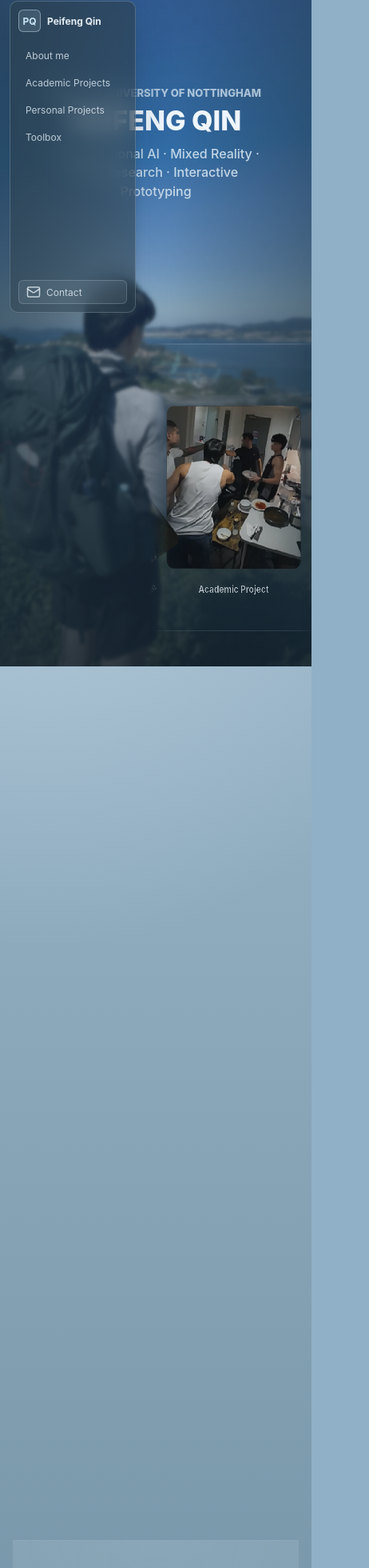
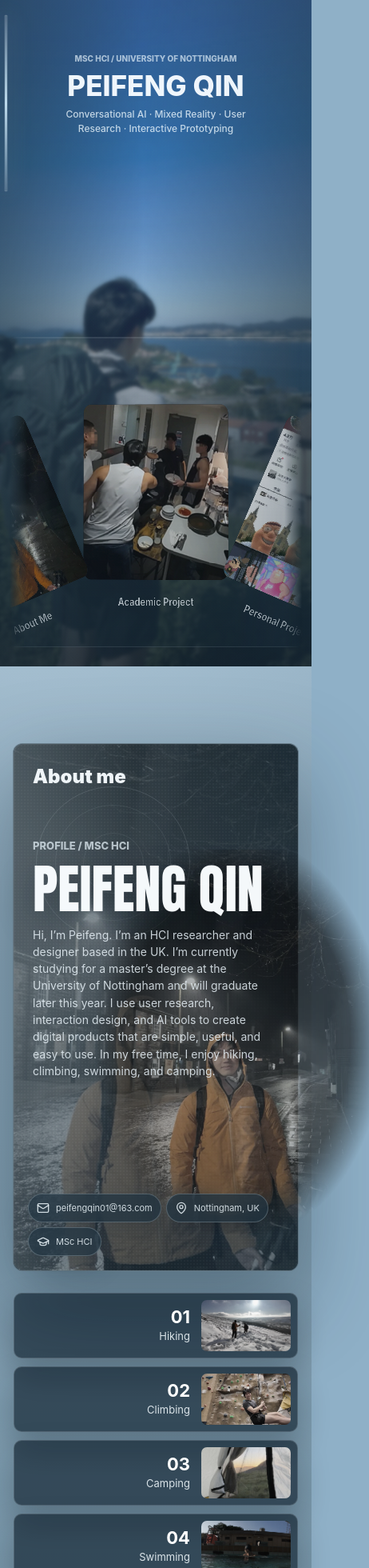
Before and after one commit to Panana-01/PeifengQinWeb, a React (Vite) app: page / in a window 390 px wide. Shown: the part 11-1971 px from the top of the page at 80% size, 462 px wide, since content can reach past the window. Built offline with nearby package versions, Linux system fonts and the light colour scheme.

Commit message:
Improve mobile responsive layout

```diff
--- a/src/PortfolioMotion.jsx
+++ b/src/PortfolioMotion.jsx
@@ -8,7 +8,8 @@ const reducedMotion = () => window.matchMedia('(prefers-reduced-motion: reduce)'
 
 function PortfolioMotion() {
   useLayoutEffect(() => {
-    if (reducedMotion()) return undefined;
+    const compactViewport = window.matchMedia('(max-width: 760px)').matches;
+    if (reducedMotion() || compactViewport) return undefined;
 
     const ctx = gsap.context(() => {
       const slowEase = 'expo.out';
--- a/src/main.jsx
+++ b/src/main.jsx
@@ -647,7 +647,9 @@ function ProjectCaseStudyPage({ caseStudy }) {
 }
 
 function App() {
-  const [isSidebarCollapsed, setIsSidebarCollapsed] = useState(false);
+  const [isSidebarCollapsed, setIsSidebarCollapsed] = useState(
+    () => window.matchMedia('(max-width: 760px)').matches || window.scrollY > 80
+  );
   const [currentHash, setCurrentHash] = useState(() => window.location.hash);
   const navItems = useMemo(
     () => [
@@ -665,7 +667,7 @@ function App() {
     const handleScroll = () => {
       if (frameId) return;
       frameId = window.requestAnimationFrame(() => {
-        const shouldCollapse = window.scrollY > 80;
+        const shouldCollapse = window.scrollY > 80 || window.matchMedia('(max-width: 760px)').matches;
         setIsSidebarCollapsed((current) => (current === shouldCollapse ? current : shouldCollapse));
         frameId = 0;
       });
@@ -719,7 +721,12 @@ function App() {
           onMouseEnter={showSidebar}
           onMouseLeave={collapseSidebarAfterHover}
         >
-          <span className="sidebar-edge-indicator" aria-hidden="true" />
+          <button
+            className="sidebar-edge-indicator"
+            type="button"
+            aria-label="Open navigation"
+            onClick={showSidebar}
+          />
           <header className="site-nav">
             <a className="brand" href="#top" aria-label="Go to top">
               <span className="brand-mark">PQ</span>
--- a/src/styles.css
+++ b/src/styles.css
@@ -222,6 +222,9 @@ img {
   transition:
     opacity 260ms ease,
     transform 420ms cubic-bezier(0.22, 1, 0.36, 1);
+  padding: 0;
+  border: 0;
+  cursor: pointer;
 }
 
 .sidebar-shell.is-collapsed .sidebar-edge-indicator {
@@ -1790,6 +1793,84 @@ h1 {
   }
 }
 
+@media (max-width: 1024px) {
+  body {
+    min-width: 0;
+  }
+
+  .page-shell,
+  .case-study-shell {
+    width: min(calc(100% - 48px), var(--max));
+  }
+
+  .hero-editorial {
+    padding-top: 104px;
+  }
+
+  .hero-topline {
+    top: 84px;
+    width: min(680px, calc(100% - 96px));
+  }
+
+  .hero-gallery {
+    right: 0;
+    bottom: 40px;
+    width: min(760px, 76vw);
+    height: 340px;
+  }
+
+  .experience,
+  .projects,
+  .personal-projects,
+  .toolbox {
+    padding: 96px 0;
+  }
+
+  .section-header {
+    grid-template-columns: 1fr;
+    gap: 24px;
+  }
+
+  .toolbox-layout {
+    grid-template-columns: 1fr;
+    gap: 48px;
+  }
+
+  .toolbox-editorial {
+    position: static;
+    padding: 0;
+  }
+
+  .toolbox-editorial h2 {
+    font-size: clamp(70px, 11vw, 96px);
+  }
+
+  .cinematic-media-card {
+    width: 100%;
+  }
+
+  .case-study-hero {
+    grid-template-columns: 1fr;
+  }
+
+  .case-study-visual {
+    min-height: 420px;
+  }
+
+  .case-study-grid {
+    grid-template-columns: repeat(2, minmax(0, 1fr));
+  }
+
+  .case-study-process,
+  .case-study-process-structured {
+    grid-template-columns: 1fr;
+  }
+
+  .case-study-process-structured h2 {
+    position: static;
+  }
+}
+
 @media (max-width: 760px) {
   body {
     min-width: 0;
@@ -1841,6 +1922,93 @@ h1 {
     width: min(calc(100% - 32px), var(--max));
   }
 
+  .hero {
+    min-height: 100svh;
+  }
+
+  .hero-editorial {
+    min-height: 100svh;
+    padding: 0;
+  }
+
+  .hero-topline {
+    top: 72px;
+    left: 0;
+    right: 0;
+    width: 100%;
+    padding: 0 18px;
+    transform: none;
+  }
+
+  .hero-topline span {
+    font-size: 10px;
+  }
+
+  h1 {
+    font-size: clamp(30px, 9vw, 38px);
+  }
+
+  .hero-tagline {
+    max-width: 280px;
+    margin-top: 10px;
+    font-size: 12px;
+    line-height: 1.45;
+  }
+
+  .hero-gallery {
+    right: 50%;
+    bottom: max(24px, env(safe-area-inset-bottom));
+    width: calc(100vw - 24px);
+    height: min(46svh, 390px);
+    border-radius: 6px;
+    transform: translateX(50%);
+    mask-image: linear-gradient(90deg, transparent 0%, black 6%, black 94%, transparent 100%);
+  }
+
+  .experience,
+  .projects,
+  .personal-projects,
+  .toolbox {
+    padding: 72px 0;
+    scroll-margin-top: 16px;
+  }
+
+  .section-header {
+    margin-bottom: 30px;
+  }
+
+  .project-grid,
+  .personal-project-grid {
+    grid-template-columns: 1fr;
+    gap: 18px;
+  }
+
+  .project-card:hover,
+  .toolbox-card:hover {
+    transform: none;
+  }
+
+  .project-image {
+    aspect-ratio: 16 / 10;
+  }
+
+  .personal-project-visual {
+    min-height: 240px;
+  }
+
+  .project-content {
+    padding: 22px;
+  }
+
+  .project-content h3 {
+    font-size: 27px;
+  }
+
+  .project-content p,
+  .project-bullets {
+    font-size: 15px;
+  }
+
   .toolbox-layout {
     grid-template-columns: 1fr;
     gap: 38px;
@@ -1886,6 +2054,10 @@ h1 {
     padding: 24px;
   }
 
+  .case-study-back {
+    min-height: 44px;
+  }
+
   .case-study-copy h1 {
     font-size: clamp(42px, 14vw, 68px);
   }
@@ -1895,7 +2067,8 @@ h1 {
   }
 
   .case-study-visual {
-    min-height: 520px;
+    min-height: 0;
+    aspect-ratio: 4 / 3;
   }
 
   .case-study-stats {
@@ -1907,6 +2080,34 @@ h1 {
     grid-template-columns: 1fr;
   }
 
+  .case-study-stats div {
+    min-height: 104px;
+    padding: 18px;
+  }
+
+  .case-study-stats strong {
+    font-size: 27px;
+  }
+
+  .case-study-panel {
+    padding: 22px;
+  }
+
+  .case-study-panel p {
+    margin-top: 18px;
+    font-size: 15px;
+    line-height: 1.7;
+  }
+
+  .case-study-problems article,
+  .case-study-problems .case-study-experiment-structured {
+    padding: 20px;
+  }
+
+  .case-study-experiment-flow {
+    grid-template-columns: 1fr;
+  }
+
   .case-study-process {
     padding: 24px;
   }
@@ -1930,13 +2131,13 @@ h1 {
 
   .cinematic-profile-shell {
     min-height: auto;
-    padding: 64px 0 44px;
+    padding: 24px 0 420px;
   }
 
   .cinematic-media-card {
     width: 100%;
-    min-height: 720px;
-    border-radius: 16px;
+    min-height: 660px;
+    border-radius: 12px;
   }
 
   .cinematic-topbar {
@@ -1948,16 +2149,16 @@ h1 {
   }
 
   .cinematic-person-cutout {
-    right: -18%;
-    bottom: 88px;
-    width: min(360px, 82vw);
-    height: 520px;
-    opacity: 0.86;
+    right: -25%;
+    bottom: 46px;
+    width: min(340px, 88vw);
+    height: 480px;
+    opacity: 0.68;
   }
 
   .cinematic-copy {
     left: 24px;
-    top: 128px;
+    top: 116px;
     max-width: calc(100% - 48px);
   }
 
@@ -1966,8 +2167,10 @@ h1 {
   }
 
   .cinematic-copy p {
-    max-width: 280px;
-    font-size: 15px;
+    max-width: min(290px, 76vw);
+    margin-top: 18px;
+    font-size: 14px;
+    line-height: 1.52;
   }
 
   .cinematic-contact-strip {
@@ -1977,20 +2180,70 @@ h1 {
   }
 
   .cinematic-episode-list {
-    position: relative;
+    position: absolute;
     top: auto;
-    right: auto;
+    right: 0;
+    bottom: -386px;
     z-index: 9;
     width: 100%;
-    margin-top: 18px;
+    margin: 0;
+    gap: 10px;
   }
 
   .cinematic-episode-card {
-    grid-template-columns: 1fr 108px;
+    grid-template-columns: minmax(0, 1fr) 112px;
+    min-height: 82px;
+    padding: 8px 8px 8px 16px;
+  }
+
+  .cinematic-episode-thumbnail {
+    width: 112px;
+    height: 64px;
   }
 
   .cinematic-episode-preview {
     display: none;
   }
 
-}
+  .cinematic-contact-strip {
+    gap: 6px;
+  }
+
+  .cinematic-contact-strip span {
+    min-height: 36px;
+    padding: 0 10px;
+    font-size: 11px;
+  }
+
+  .site-footer {
+    width: calc(100% - 32px);
+    padding-bottom: calc(30px + env(safe-area-inset-bottom));
+  }
+
+  .site-footer-links a {
+    max-width: 100%;
+    overflow-wrap: anywhere;
+  }
+
+}
+
+@media (max-width: 420px) {
+  .case-study-stats {
+    grid-template-columns: 1fr;
+  }
+
+  .toolbox-card {
+    grid-template-columns: 44px minmax(0, 1fr);
+    min-height: 124px;
+    padding: 18px 16px;
+  }
+
+  .toolbox-icon {
+    width: 42px;
+    height: 42px;
+  }
+
+  .cinematic-copy h2 {
+    font-size: clamp(52px, 17vw, 72px);
+  }
+}
```
